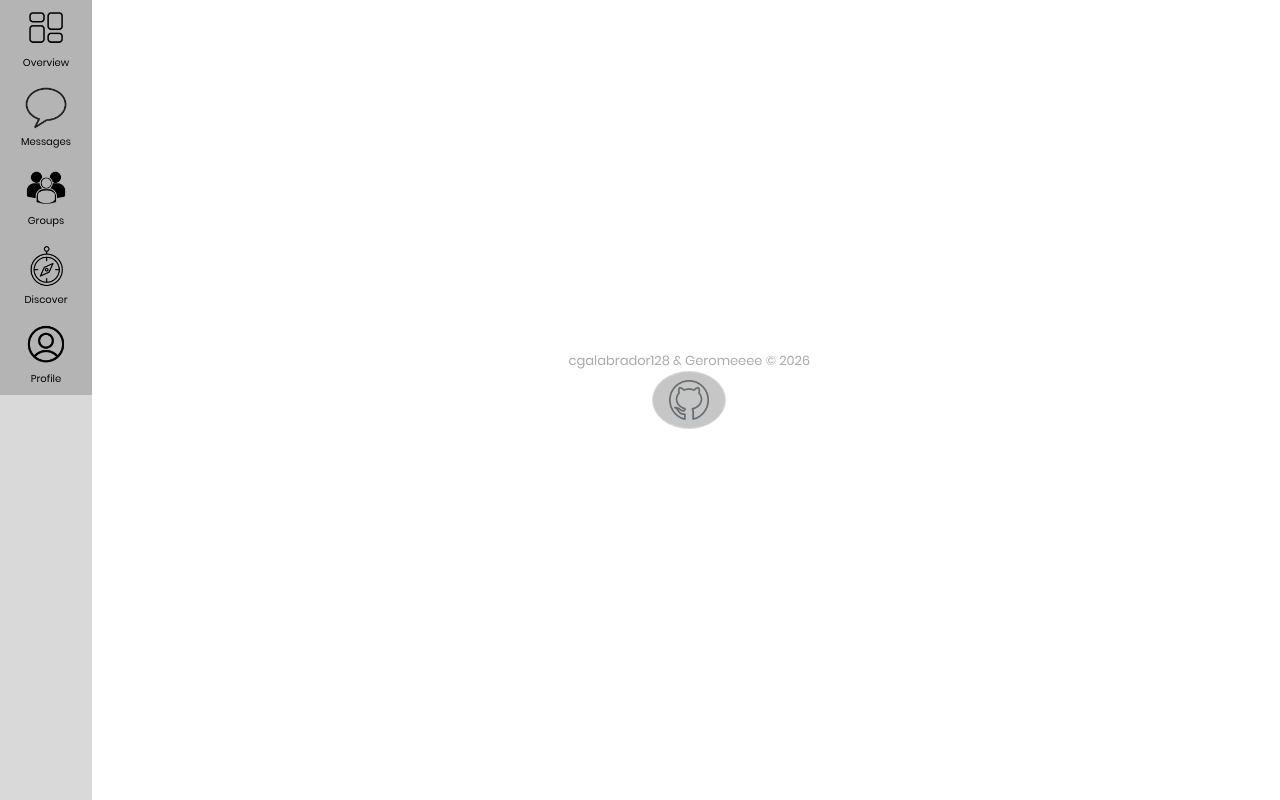
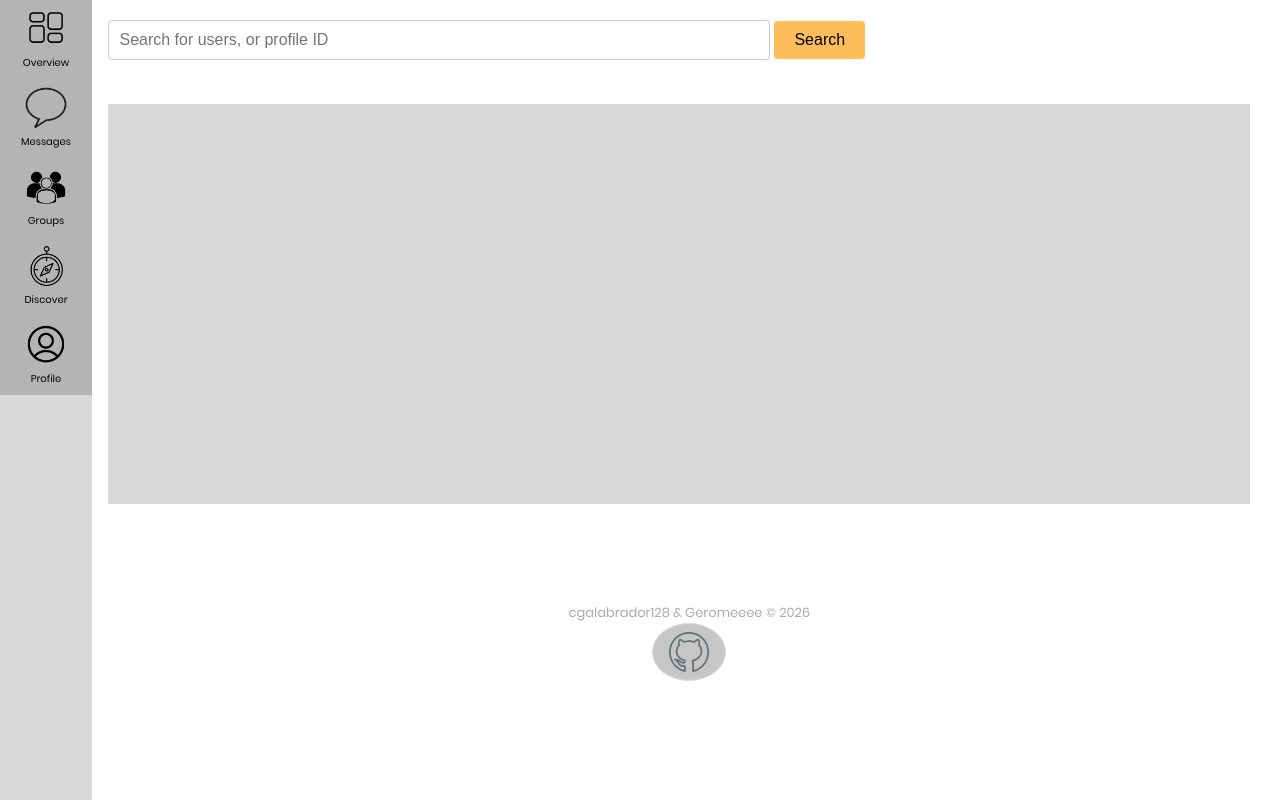
Before and after one commit to cgalabrador128/ChattieGrame, a Flask app: page /discover in a window 1280 px wide. Shown: the part 55-855 px from the top of the page. Run offline with Flask 3, Linux system fonts and the light colour scheme; data that the repository does not hold is empty.

Commit message:
updated-sessionid + discover template

```diff
--- a/app.py
+++ b/app.py
@@ -1,8 +1,7 @@
-from flask import Flask, flash, render_template, request, redirect, url_for
+from flask import Flask, flash, session, render_template, request, redirect, url_for
 import data as dat
 from datetime import datetime
 import uuid
-import globalvar as gv
 
 app = Flask(__name__)
 app.secret_key = str(uuid.uuid4())
@@ -10,13 +9,13 @@ app.secret_key = str(uuid.uuid4())
 @app.route('/')
 @app.route('/login', methods=['GET', 'POST'])
 def login():
-    if gv.userIDsession is None:
+    if session.get('user_id') is None:
         if request.method == 'POST':
             email = request.form.get('email')
             password = request.form.get('password')
-            gv.userIDsession = dat.loginUser(email, password)
+            session['user_id'] = dat.loginUser(email, password)
 
-            if email and password and gv.userIDsession is not None:
+            if email and password and session.get('user_id') is not None:
                 flash('Login successful!')
                 return redirect(url_for('overview'))
 
@@ -30,7 +29,7 @@ def login():
 
 @app.route('/signup', methods=['GET', 'POST'])
 def signup():
-    if gv.userIDsession is None:
+    if session.get('user_id') is None:
         if request.method == 'POST':
             name = request.form.get('name')
             email = request.form.get('email')
@@ -76,7 +75,8 @@ def requests():
     return render_template('requests.html')
 @app.route('/discover')
 def discover():
-    return render_template('discover.html')
+    users = dat.getAllUsers()
+    return render_template('discover.html', users=users)
 
 
 if __name__ == '__main__':
--- a/data.py
+++ b/data.py
@@ -1,4 +1,5 @@
 import os
+from curl_cffi import const
 from supabase import create_client, Client
 from dotenv import load_dotenv
 from flask import flash, redirect, url_for, Flask
@@ -67,3 +68,17 @@ def loginUser(email, password):
     except Exception as e:
         print("Login failed with error: ", e)
         return None
+
+def getAllUsers():
+    try:
+        response = supabase_admin.table('app_user').select("*").execute()
+        for user in response.data:
+            if user['profile_image'] is None:
+                # Add a default profile image URL
+                user['profile_image'] = "https://t3.ftcdn.net/jpg/00/64/67/80/360_F_64678017_zUpiZFjj04cnLri7oADnyMH0XBYyQghG.jpg"
+            else:
+                user['profile_image'] = f"{os.environ.get('SUPABASE_URL')}/storage/v1/object/public/profile_images/{user['userid']}.{user['profile_image']}"
+        return response.data
+    except Exception as e:
+        print("Error fetching users: ", e)
+        return []
--- a/globalvar.py
+++ /dev/null
@@ -1 +0,0 @@
-userIDsession = None
--- a/static/base.css
+++ b/static/base.css
@@ -46,7 +46,9 @@
 }
 .container div.content{
     margin-right: 30px;
+    margin-left: 10px;
     grid-area: content;
+
 }
 .container div.footer{
     grid-area: footer;
--- /dev/null
+++ b/static/discover.css
@@ -0,0 +1,101 @@
+.discover-container{
+    display:grid;
+    grid-template-areas:
+    "search search"
+    "discover-content discover-content";
+    grid-template-rows: 1fr 5fr;
+}
+.discover-container div{
+    background-color: white;
+    margin-top: 20px;
+}
+
+/*search area*/
+.discover-container div.search{
+    grid-area: search;
+}
+.discover-container div.search form {
+    width: 100%;
+}
+
+.discover-container div.search form input[type="text"] {
+    padding: 10px;
+    font-size: 16px;
+    border: 1px solid #ccc;
+    border-radius: 4px;
+    width: 50vw;
+}
+
+.discover-container div.search form button {
+    padding: 10px 20px;
+    font-size: 16px;
+    background-color: #ffbd59;
+    color: black;
+    border: none;
+    border-radius: 4px;
+    cursor: pointer;
+}
+
+.discover-container div.search form button:hover {
+    background-color: white;
+    border-radius: 10px;
+        font-family: Poppins-bold;
+}
+
+/*content area*/
+.discover-container div.discover-content{
+    grid-area: discover-content;
+    background-color: #d9d9d9;
+    display: grid;
+    grid-template-areas: "user-card user-card user-card user-card user-card";
+    grid-template-columns: repeat(5, 1fr);
+    height:400px;
+    overflow-y: auto;
+}
+.discover-container div.discover-content .user-card{
+    background-color: #b4b4b4;
+    width: 150px;
+    height: 200px;
+    display: flex;
+    flex-direction: column;
+    align-items: center;
+    justify-content: center;
+    border-radius: 10px;
+    margin: 20px;
+}
+.discover-container div.discover-content .user-card img{
+    width: 60px;
+    height: 60px;
+    border-radius: 50%;
+    margin-bottom: 10px;
+}
+.discover-container div.discover-content .user-card a{
+    font-family: Poppins-bold;
+    text-decoration: none;
+    font-size: 14px;
+    color: black;
+    margin-left: 10px;
+    margin-right: 10px;
+}
+.discover-container div.discover-content .user-card a:hover{
+    text-decoration: underline;
+    font-family: Poppins-bold;
+}
+
+.discover-container div.discover-content .user-card button{
+    padding: 10px 20px;
+    font-size: 16px;
+    background-color: #ffbd59;
+    color: black;
+    border: none;
+    border-radius: 20px;
+    cursor: pointer;
+    text-decoration: none;
+    width: 130px;
+}
+
+.discover-container div.discover-content .user-card button:hover {
+    background-color: white;
+    border-radius: 20px;
+    font-family: Poppins-bold;
+}
--- a/templates/discover.html
+++ b/templates/discover.html
@@ -1,8 +1,30 @@
 {% extends 'base.html' %}
 
 {% block head %}
+<link rel="stylesheet" href="{{ url_for('static', filename='discover.css') }}">
 {% endblock %}
 
 {% block body %}
+<div class="discover-container">
+    <div class = "search">
+        <form action="/discover" method="post">
+            <input type="text" name="query" placeholder="Search for users, or profile ID">
+            <button type="submit">Search</button>
+        </form>
+    </div>
+    <div class = "discover-content">
 
+        {% for user in users %}
+            {% if user.userid != session.get('user_id') %}
+                <div class ="user-card">
+                <img src="{{ user.profile_image }}" alt="Profile Picture" class="profile-picture">
+                <a href="/profile/{{ user.userid }}">{{ user.name }}</a>
+                <button onclick="window.location.href='/chat/{{ user.userid }}'">Chat</button>
+                <button onclick="window.location.href='/friend_request/{{ user.userid }}'">Add Friend</button>
+                </div>
+            {% endif %}
+        {% endfor %}
+        <!--<p>No results found.</p>-->
+    </div>
+</div>
 {% endblock %}
```
Also changed, not shown: static/message.css (+6 -7 lines).
